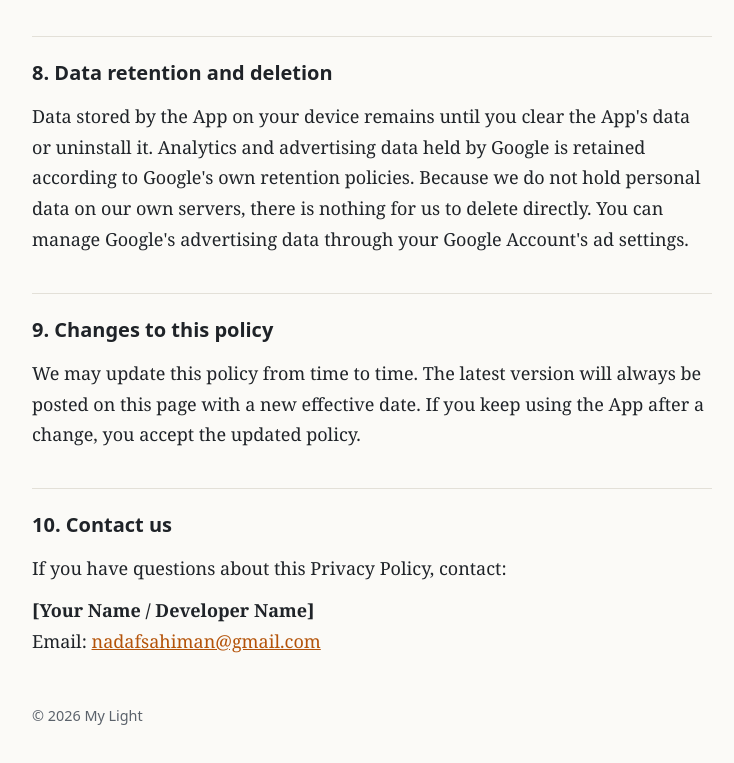
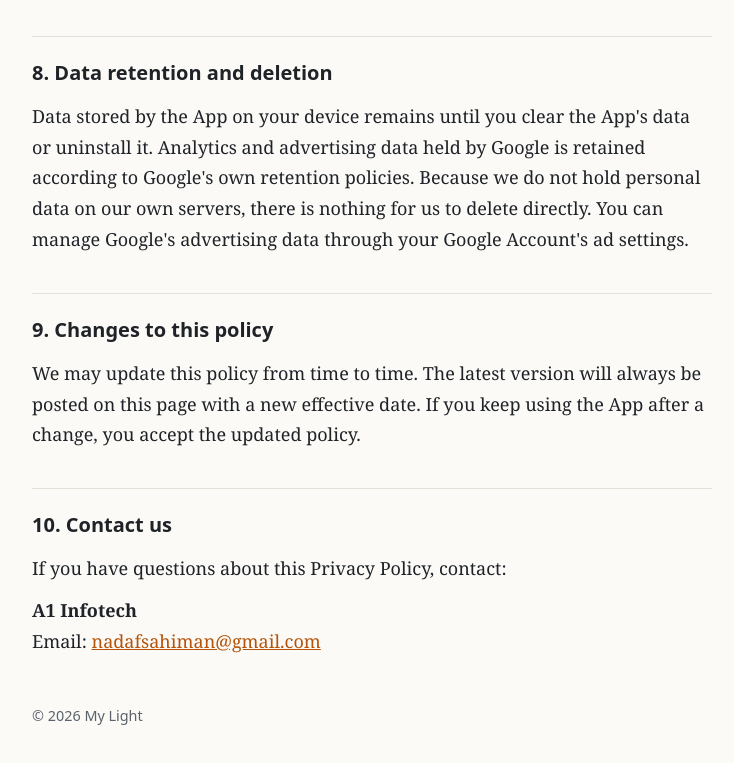
Before and after one commit to nadafsahiman-lab/mylight-privacy, a plain HTML site: page index.html in a window 1280 px wide. Shown: the part 3948-4711 px from the top of the page, without its empty margins (268-1002 px from the left). Drawn offline with Linux system fonts and the light colour scheme.

Commit message:
Update index.html

```diff
--- a/index.html
+++ b/index.html
@@ -156,7 +156,7 @@
 
 <h2>10. Contact us</h2>
 <p>If you have questions about this Privacy Policy, contact:</p>
-<p><strong>[Your Name / Developer Name]</strong><br>
+<p><strong>A1 Infotech</strong><br>
 Email: <a href="mailto:nadafsahiman@gmail.com">nadafsahiman@gmail.com</a></p>
 
 <footer>&copy; 2026 My Light</footer>
```
